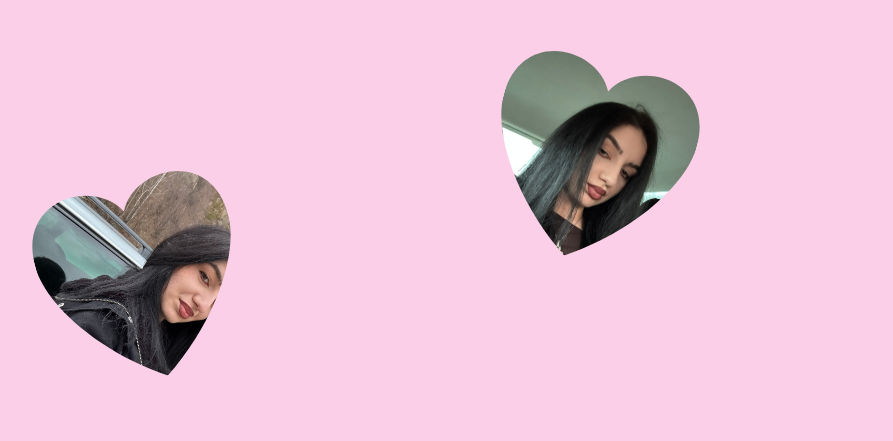
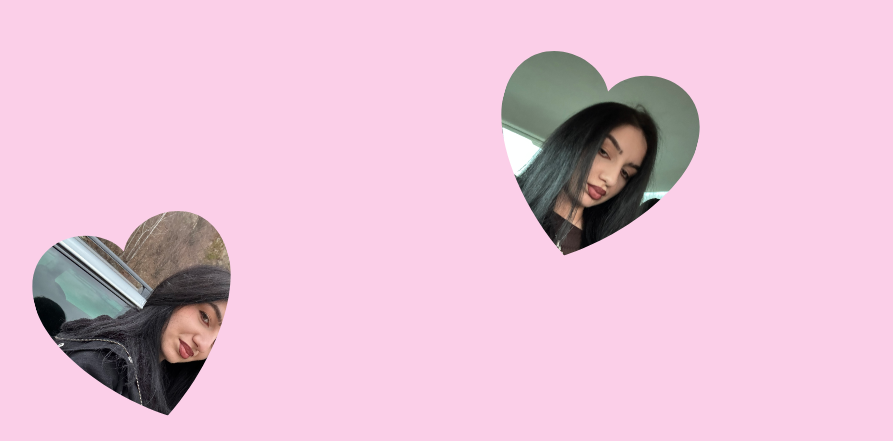
Before and after one commit to MustacheDab/PatrascuDaniel, a website: page index.html in a window 1280 px wide. Shown: the part 461-902 px from the top of the page, without its empty margins (22-915 px from the left). Before the commit the page ends 862 px from the top, so only its background shows below. Drawn offline with nearby package versions, Linux system fonts and the light colour scheme.

Commit message:
Update index.html

```diff
--- a/index.html
+++ b/index.html
@@ -46,7 +46,7 @@
     <img src="
 IMG_0733.JPEG" alt="Her Photo 2">
   </div>
-  <div class="heart-frame tilted-left" style="top: 80%; left: 5%;">
+  <div class="heart-frame tilted-left" style="top: 85%; left: 5%;">
     <img src="
 IMG_0745.JPEG" alt="Her Photo 3">
   </div>
```
